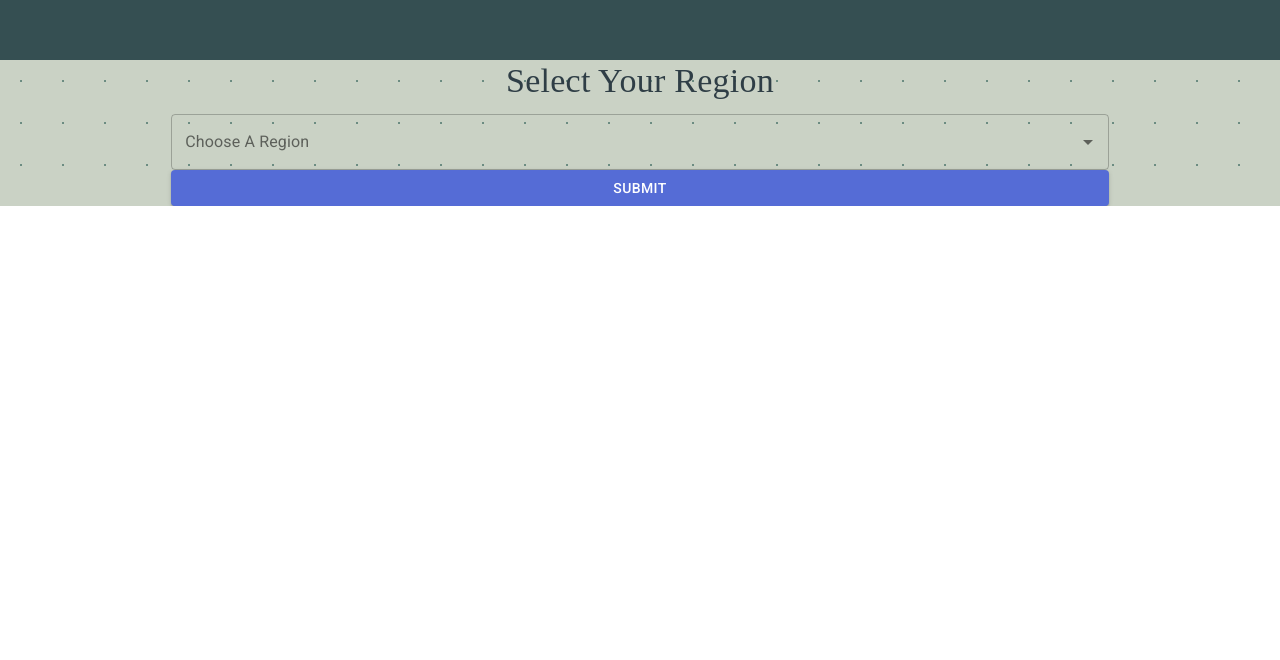
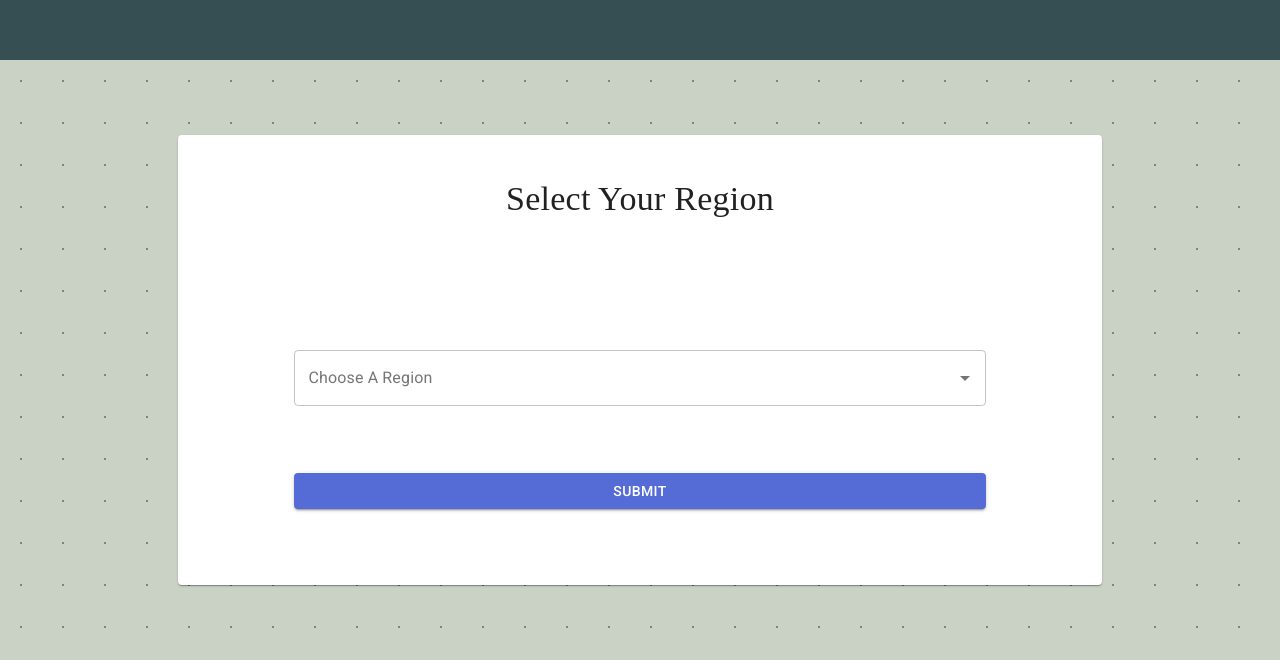
Before and after one commit to joel-oe-lacey/nightshades.js, a React app in the folder frontend/: page / in a window 1280 px wide. Shown: the part 1225-1885 px from the top of the page. Before the commit the page ends 1431 px from the top, so only its background shows below. Built offline with nearby package versions, Linux system fonts and the light colour scheme.

Commit message:
Wrap RegionSelector in Box for readability

```diff
--- a/frontend/src/RegionSelector.js
+++ b/frontend/src/RegionSelector.js
@@ -7,12 +7,20 @@ import Button from '@material-ui/core/Button';
 import Autocomplete from '@material-ui/lab/Autocomplete';
 import Typography from '@material-ui/core/Typography';
 import Box from '@material-ui/core/Box';
+import Paper from '@material-ui/core/Paper';
 import { tdwgRegionsData } from './utils/tdwg_regions';
 
 const useStyles = makeStyles(() => ({
     wrapper: {
-        height: '100%',
+        height: '75vh',
         width: '100%',
+        display: 'flex',
+        justifyContent: 'center',
+        alignItems: 'center'
+    },
+    inner: {
+        height: '75%',
+        width: '75%',
         display: 'flex',
         flexDirection: 'column',
         justifyContent: 'space-around',
@@ -40,6 +48,7 @@ const RegionSelector = ({ submitRegion }) => {
 
     return (
         <Box className={classes.wrapper}>
+            <Box className={classes.inner} component={Paper}>
                 <Typography variant="h4" component="h1" gutterBottom className={classes.title}>
                 Select Your Region
                 </Typography>
@@ -61,7 +70,7 @@ const RegionSelector = ({ submitRegion }) => {
                     }}>Submit</Button>
                 </Container>
             </Box>
-
+        </Box>
     );
 }
 
```
Lines whose indentation alone changed are shown as unchanged.
